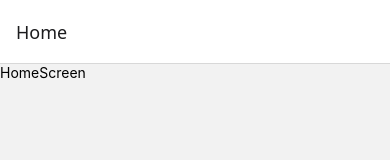
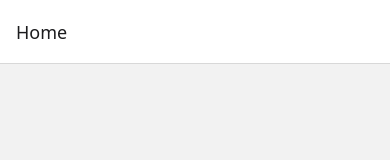
Before and after one commit to ArfatChowdhury/travel-snap-map, a React Native app: screen /Home in a window 390 px wide. Shown: the top 160 px of the page. Built offline with nearby package versions, Linux system fonts and the light colour scheme.

Commit message:
added all packeges

```diff
--- a/App.js
+++ b/App.js
@@ -9,7 +9,9 @@ import AppNavigator from './AppNavigator/AppNavigator';
 export default function App() {
   return (
     <NavigationContainer>
-      <AppNavigator/>
+
+      <AppNavigator />
+
     </NavigationContainer>
 
 
--- a/Screens/HomeScreen.jsx
+++ b/Screens/HomeScreen.jsx
@@ -1,10 +1,13 @@
 import { StyleSheet, Text, View } from 'react-native'
-import React from 'react'
+import React, { useState } from 'react'
 
 const HomeScreen = () => {
+
+    const [location, setLocation] = useState(null)
+
   return (
     <View>
-      <Text>HomeScreen</Text>
+
     </View>
   )
 }
--- a/package.json
+++ b/package.json
@@ -13,6 +13,7 @@
     "@react-navigation/stack": "^7.4.10",
     "expo": "~54.0.13",
     "expo-image-picker": "~17.0.8",
+    "expo-location": "~19.0.7",
     "expo-status-bar": "~3.0.8",
     "react": "19.1.0",
     "react-native": "0.81.4",
```
Also changed, not shown: 1 other file (tests, documents, lock files or other folders).
